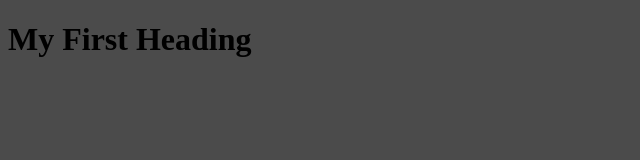
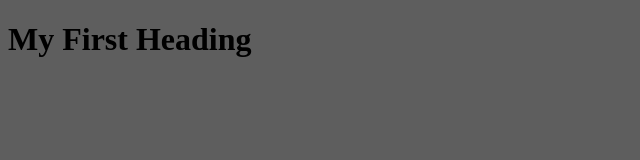
Before and after one commit to haejeg/haejeg.github.io, a plain HTML site: page index.html in a window 1280 px wide. Shown: the whole page, without its empty margins (0-640 px from the left). Drawn offline with Linux system fonts and the light colour scheme.

Commit message:
empty push

```diff
--- a/styles/styles.css
+++ b/styles/styles.css
@@ -1,3 +1,3 @@
 body{
-    background-color: #4b4b4b;
+    background-color: #5e5e5e;
 }
```
